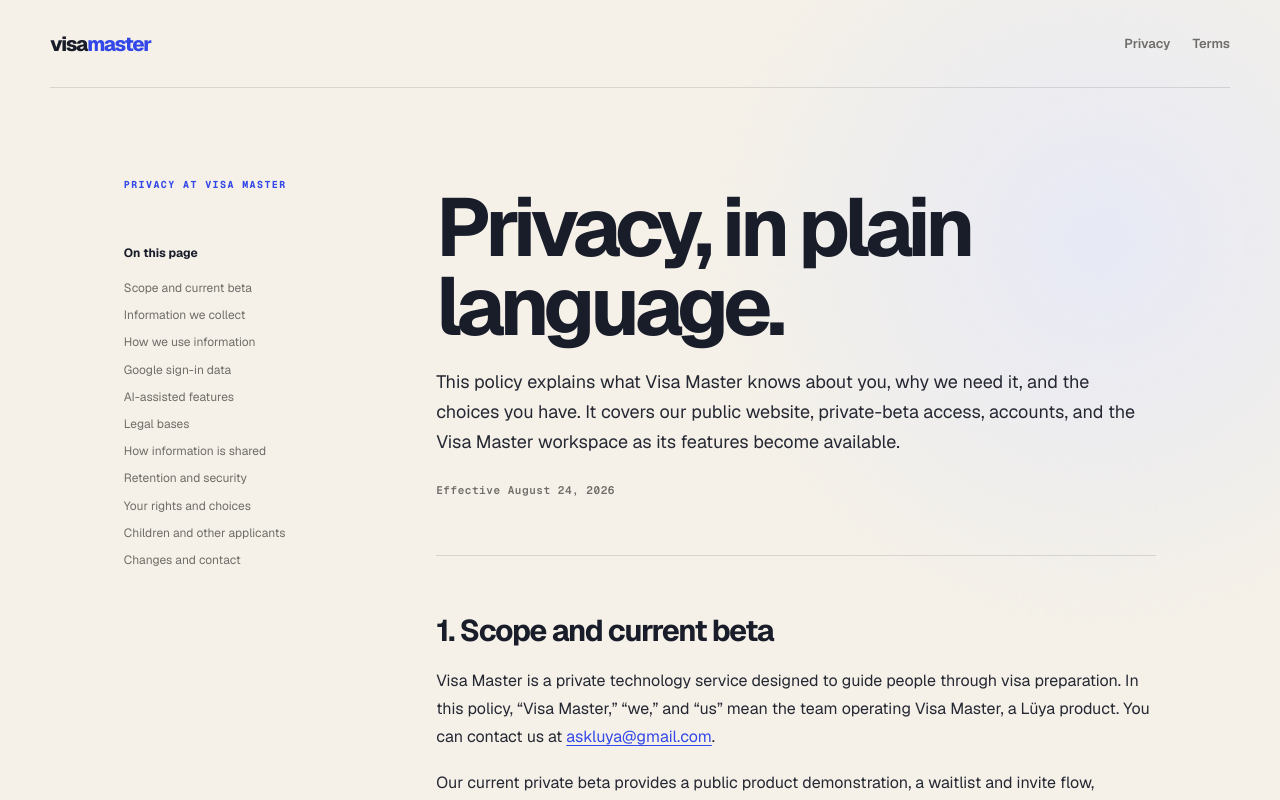
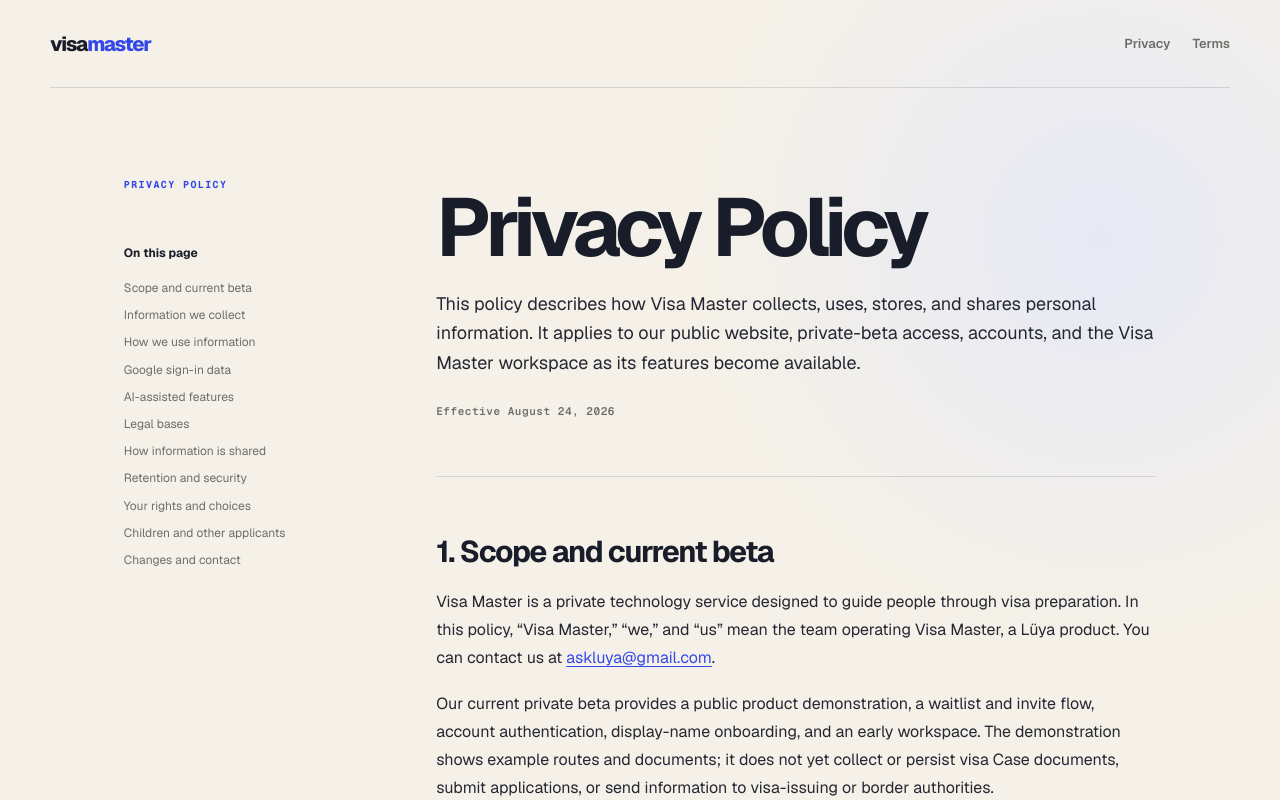
Before and after one commit to immurtal-official/visa-master-landing-page, a Next.js app: page /privacy in a window 1280 px wide. Shown: the top 800 px of the page. Built offline with nearby package versions, Linux system fonts and the light colour scheme.

Commit message:
fix: use formal legal page headings

```diff
--- a/app/privacy/page.tsx
+++ b/app/privacy/page.tsx
@@ -24,9 +24,9 @@
 export default function PrivacyPage() {
   return (
     <LegalPage
-      eyebrow="PRIVACY AT VISA MASTER"
-      title="Privacy, in plain language."
-      summary="This policy explains what Visa Master knows about you, why we need it, and the choices you have. It covers our public website, private-beta access, accounts, and the Visa Master workspace as its features become available."
+      eyebrow="PRIVACY POLICY"
+      title="Privacy Policy"
+      summary="This policy describes how Visa Master collects, uses, stores, and shares personal information. It applies to our public website, private-beta access, accounts, and the Visa Master workspace as its features become available."
       sections={sections}
     >
       <section id="scope">
--- a/app/terms/page.tsx
+++ b/app/terms/page.tsx
@@ -29,8 +29,8 @@
   return (
     <LegalPage
       eyebrow="TERMS OF USE"
-      title="The rules of the journey."
-      summary="These Terms govern your access to Visa Master’s website, private beta, accounts, and workspace. They are written to keep the service useful, honest, and under your control."
+      title="Terms of Use"
+      summary="These Terms govern access to and use of the Visa Master website, private beta, accounts, and workspace. By using Visa Master, you agree to these Terms."
       sections={sections}
     >
       <section id="agreement">
```
